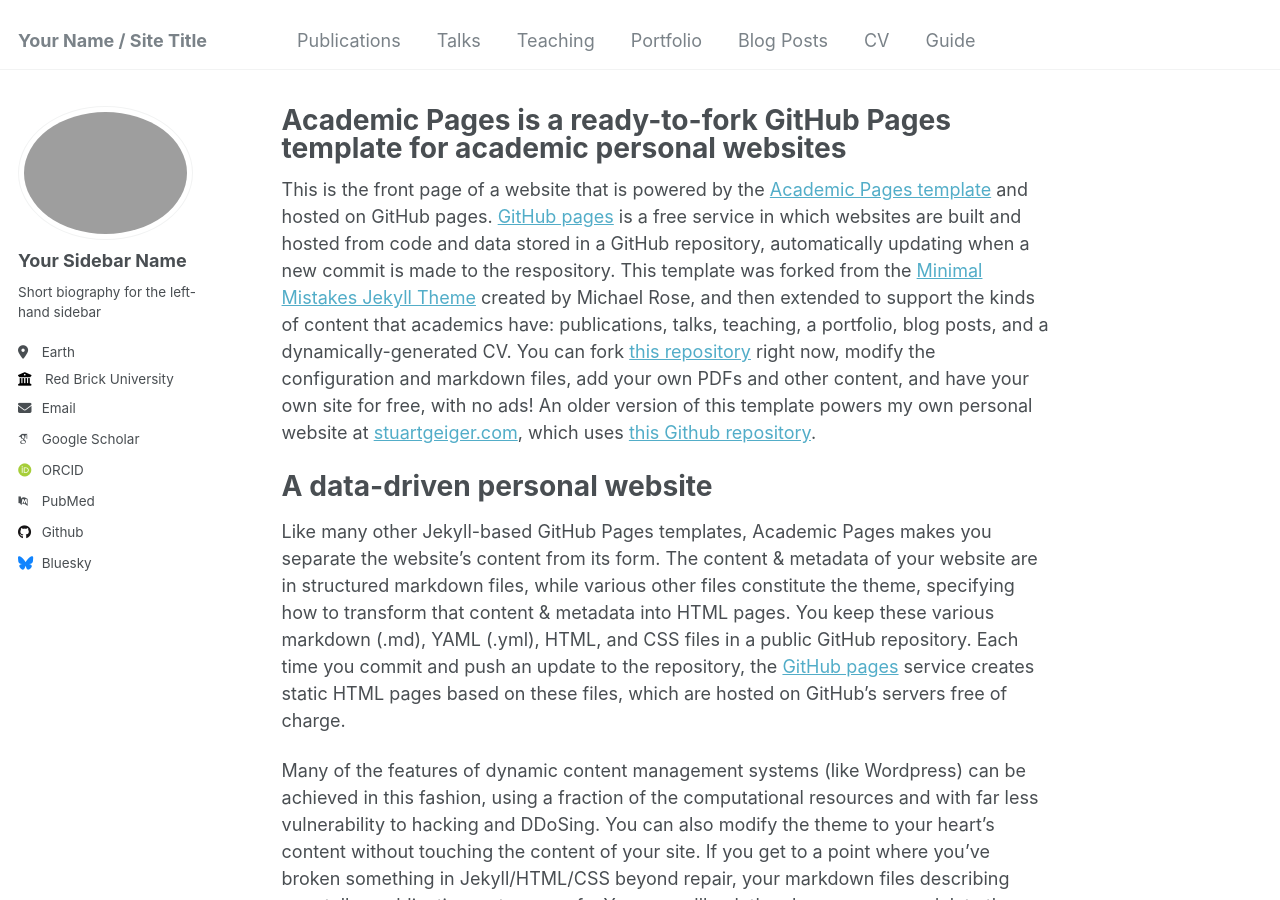
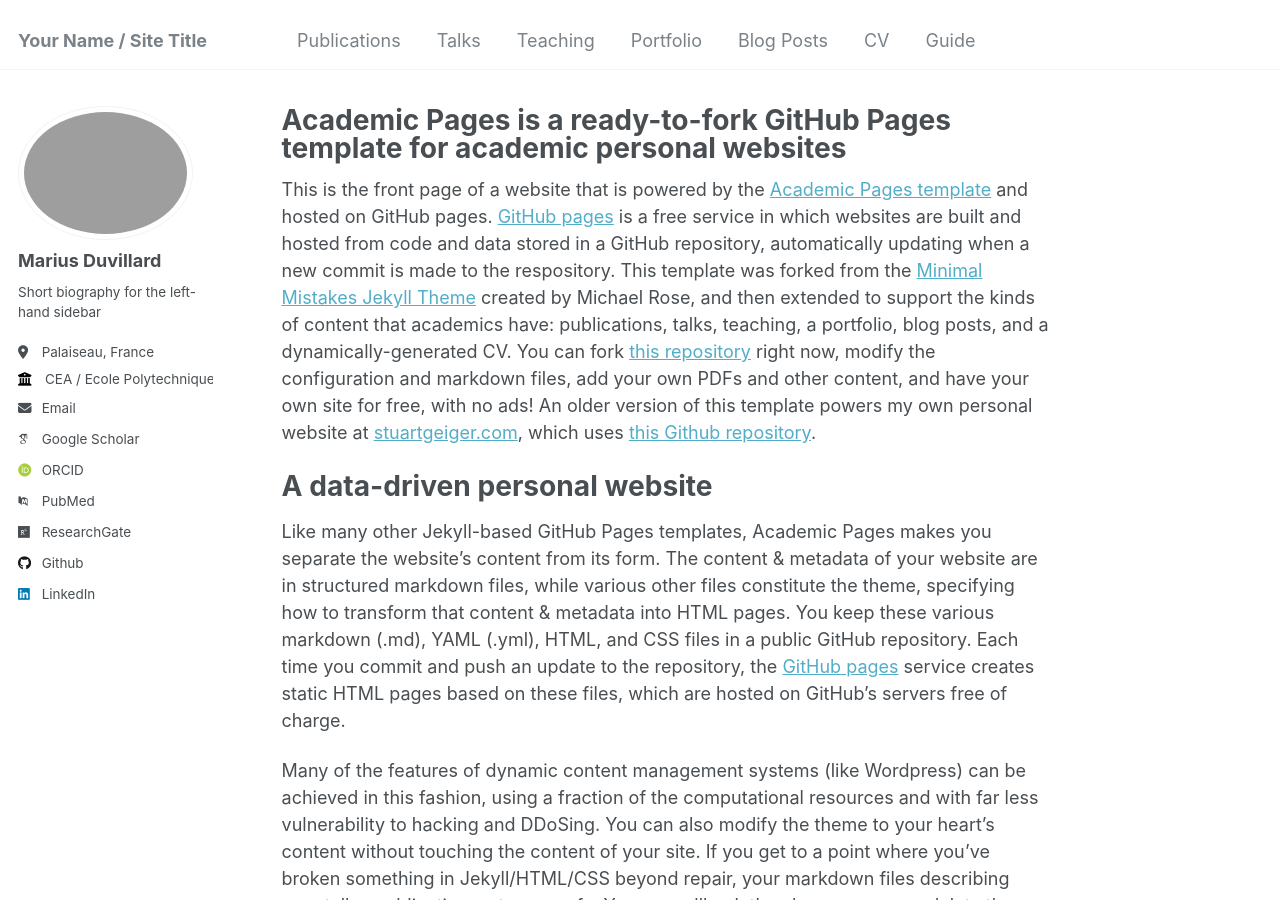
Before and after one commit to marius-duvillard/marius-duvillard.github.io, a Jekyll site: the page built from _pages/about.md, in a window 1280 px wide and 900 px high. Built offline with Jekyll 4.4.1, drawn with Linux system fonts in a browser that asks for light colours; some web fonts are replaced.

Commit message:
update data

```diff
--- a/_config.yml
+++ b/_config.yml
@@ -22,33 +22,32 @@ repository               : "academicpages/academicpages.github.io"
 author:
   # Biographic information
   avatar           : "marius-duvillard.gfif"
-  name             : "Your Sidebar Name"
+  name             : "Marius Duvillard"
   pronouns         : # example: "she/her"
   bio              : "Short biography for the left-hand sidebar"
-  location         : "Earth"
-  employer         : "Red Brick University"
+  location         : "Palaiseau, France"
+  employer         : "CEA / Ecole Polytechnique"
   uri              : # URL
-  email            : "none@example.org"
+  email            : "marius.duvillard@gmail.com"
 
   # Academic websites
   arxiv            : # URL - Update with the correct link to your profile
-  googlescholar    : "https://scholar.google.com/citations?user=PS_CX0AAAAAJ"
+  googlescholar    : "https://scholar.google.com/citations?user=ZmBEKSUAAAAJ&hl=fr"
   impactstory      : # URL
   orcid            : "http://orcid.org/yourorcidurl"
-  semantic         : # URL
   pubmed           : "https://www.ncbi.nlm.nih.gov/pubmed/?term=john+snow"
-  researchgate     : # URL
+  researchgate     : "https://www.researchgate.net/profile/Marius-Duvillard"
 
   # Repositories and software development
   bitbucket        : # Username - Update with your username on the site
   codepen          : # Username
   dribbble         : # Username
-  github           : "academicpages"
+  github           : "marius-duvillard"
   kaggle           : # Username
   stackoverflow    : # User number or user number and name (i.e., use "1" or "1/jeff-atwood")
 
   # Social media
-  bluesky          : "bsky.app" # Replace this with you Bluesky username
+  bluesky          : #"bsky.app" # Replace this with you Bluesky username
   facebook         : # Username
   flickr           : # Username
   foursquare       : # Username
@@ -57,7 +56,7 @@ author:
   keybase          : # Username
   instagram        : # Username
   lastfm           : # Username
-  linkedin         : # Username
+  linkedin         : "marius-duvillard/"
   mastodon         : # URL
   medium           : # URL
   pinterest        : # Username
```
